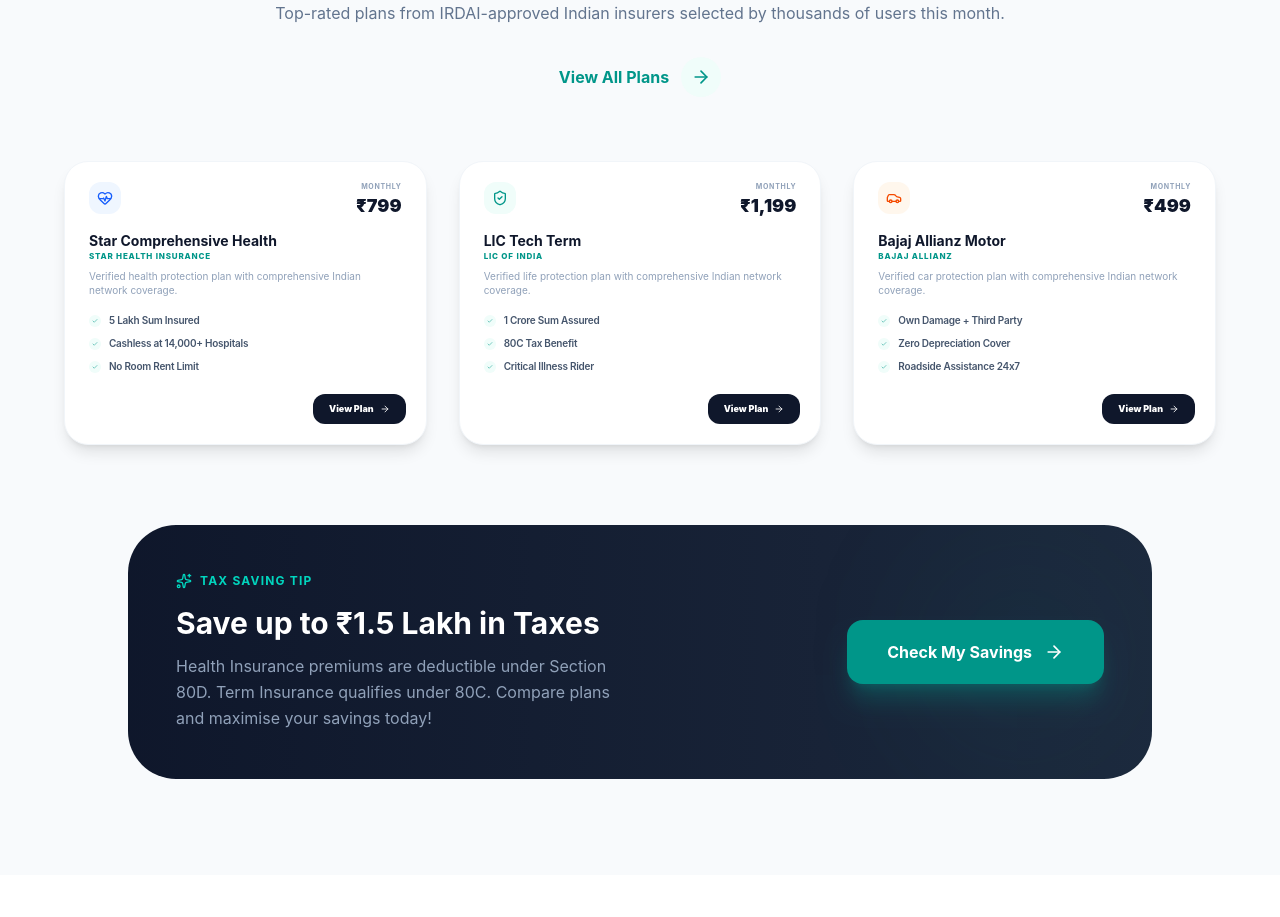
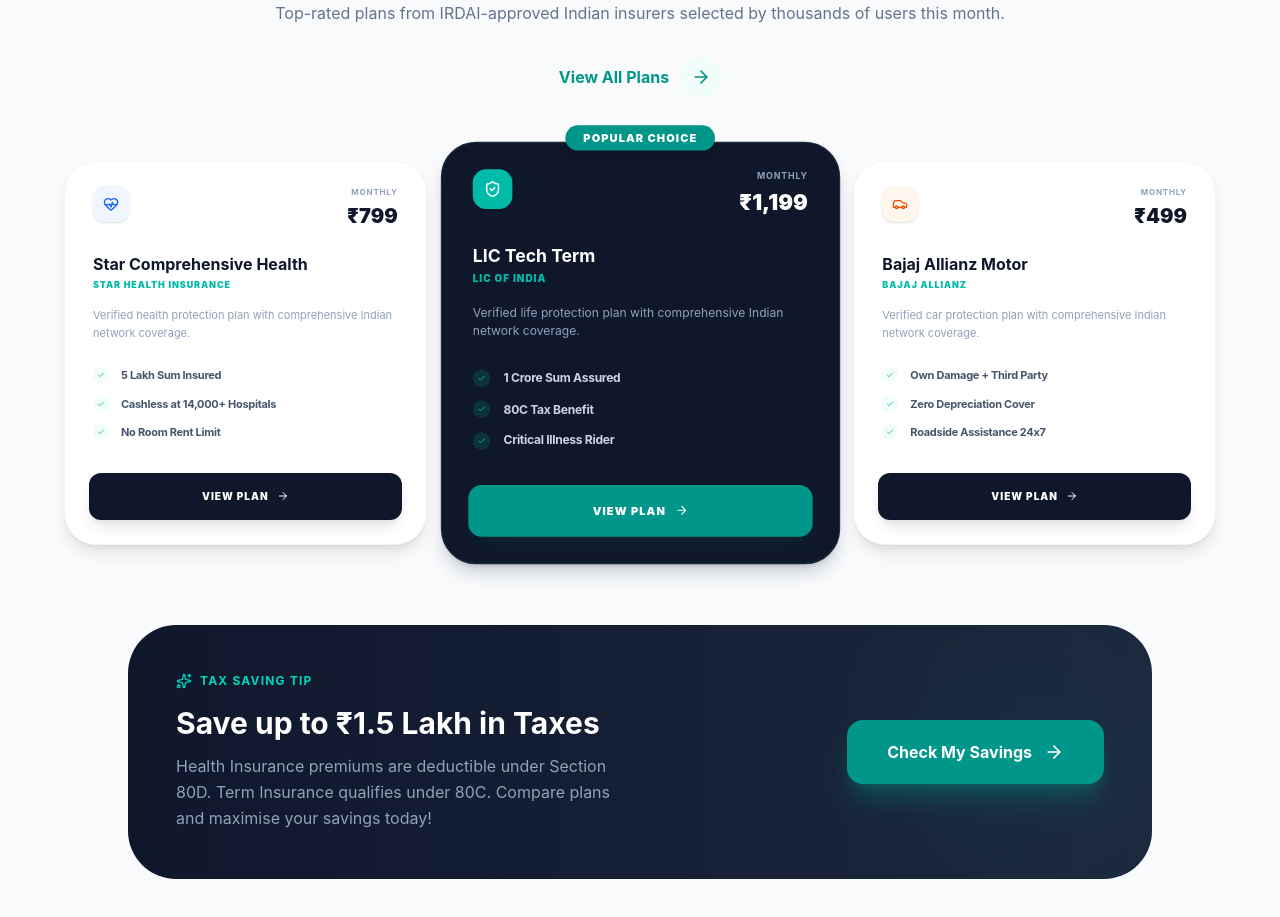
Before and after one commit to Gulhane-Shivani/SafeGuard_Advisor, a React (Vite) app: page / in a window 1280 px wide. Shown: the part 2120-3037 px from the top of the page. Built offline with nearby package versions, Linux system fonts and the light colour scheme.

Commit message:
implement PlanCard component and integrate into Home page for insurance plan display

```diff
--- a/src/components/insurance/PlanCard.tsx
+++ b/src/components/insurance/PlanCard.tsx
@@ -11,7 +11,7 @@
   recommended?: boolean;
 }
 
-const PlanCard: React.FC<PlanCardProps> = ({ title, type, price, provider, features }) => {
+const PlanCard: React.FC<PlanCardProps> = ({ title, type, price, provider, features, recommended }) => {
   const [showModal, setShowModal] = useState(false);
 
   useEffect(() => {
@@ -34,6 +34,7 @@
   };
 
   const getThemeColor = () => {
+    if (recommended) return 'bg-teal-500 text-white';
     switch (type) {
       case 'health': return 'bg-blue-50 text-blue-600';
       case 'car': return 'bg-orange-50 text-orange-600';
@@ -46,49 +47,66 @@
   return (
     <>
       <div className={cn(
-        "relative group p-5 rounded-[1.5rem] transition-all duration-300 border bg-white border-slate-100 shadow-lg hover:shadow-xl hover:-translate-y-1",
-        showModal ? "z-[99] !transform-none !transition-none" : "z-10"
+        "relative group p-6 rounded-[2rem] transition-all duration-500 border shadow-lg hover:shadow-2xl",
+        recommended
+          ? "bg-slate-900 border-slate-800 md:scale-110 z-20 shadow-slate-900/20"
+          : "bg-white border-slate-100 hover:-translate-y-1 z-10",
+        showModal ? "!transform-none !transition-none" : ""
       )}>
-        <div className="flex items-start justify-between mb-3 px-1">
-          <div className={cn("p-2 rounded-lg transition-transform group-hover:scale-110", getThemeColor())}>
+        {recommended && (
+          <div className="absolute -top-4 left-1/2 -translate-x-1/2 bg-teal-600 text-white px-4 py-1 rounded-full text-[10px] font-black uppercase tracking-widest shadow-lg z-30">
+            Popular Choice
+          </div>
+        )}
+
+        <div className="flex items-start justify-between mb-6 px-1">
+          <div className={cn("p-2.5 rounded-xl transition-transform group-hover:scale-110 shadow-sm", getThemeColor())}>
             {getIcon()}
           </div>
           <div className="text-right">
-            <p className="text-[7px] font-bold uppercase tracking-widest text-slate-400">Monthly</p>
-            <p className="text-lg font-black text-slate-900">
+            <p className={cn("text-[8px] font-bold uppercase tracking-widest mb-1", recommended ? "text-slate-400" : "text-slate-400")}>Monthly</p>
+            <p className={cn("text-xl font-black", recommended ? "text-white" : "text-slate-900")}>
               &#8377;{price}
             </p>
           </div>
         </div>
 
-        <div className="mb-2 px-1">
-          <h3 className="text-sm font-bold text-slate-900 leading-tight truncate">{title}</h3>
-          <p className="text-[8px] font-extrabold uppercase tracking-widest text-teal-600">
+        <div className="mb-4 px-1">
+          <h3 className={cn("text-base font-bold leading-tight truncate mb-1", recommended ? "text-white" : "text-slate-900")}>{title}</h3>
+          <p className="text-[9px] font-black uppercase tracking-widest text-teal-500">
             {provider}
           </p>
         </div>
 
-        <p className="text-[10px] leading-snug mb-4 text-slate-400 px-1 line-clamp-2">
+        <p className={cn("text-[11px] leading-relaxed mb-6 px-1 line-clamp-2", recommended ? "text-slate-400" : "text-slate-400")}>
           Verified {type} protection plan with comprehensive Indian network coverage.
         </p>
 
-        <div className="space-y-2 mb-5 px-1">
+        <div className="space-y-3 mb-8 px-1">
           {features.slice(0, 3).map((feature, idx) => (
-            <div key={idx} className="flex items-center gap-2">
-              <div className="flex-shrink-0 w-3 h-3 rounded-full bg-teal-50 text-teal-600 flex items-center justify-center">
-                <Check className="w-1.5 h-1.5" />
+            <div key={idx} className="flex items-center gap-3">
+              <div className={cn(
+                "flex-shrink-0 w-4 h-4 rounded-full flex items-center justify-center",
+                recommended ? "bg-teal-900/50 text-teal-400" : "bg-teal-50 text-teal-600"
+              )}>
+                <Check className="w-2 h-2" />
               </div>
-              <span className="text-[10px] font-semibold text-slate-600 tracking-tight">{feature}</span>
+              <span className={cn("text-[11px] font-bold tracking-tight", recommended ? "text-slate-300" : "text-slate-600")}>{feature}</span>
             </div>
           ))}
         </div>
 
-        <div className="flex justify-end">
+        <div className="flex justify-center">
           <button
             onClick={() => setShowModal(true)}
-            className="w-fit px-4 py-2 rounded-lg text-[9px] font-black bg-slate-900 text-white hover:bg-slate-800 flex items-center justify-center gap-1.5 transition-all active:scale-95 whitespace-nowrap"
+            className={cn(
+              "w-full py-4 rounded-xl text-[10px] font-black flex items-center justify-center gap-2 transition-all active:scale-95 whitespace-nowrap uppercase tracking-widest shadow-lg",
+              recommended
+                ? "bg-teal-600 text-white hover:bg-teal-500 shadow-teal-900/20"
+                : "bg-slate-900 text-white hover:bg-slate-800"
+            )}
           >
-            View Plan <ArrowRight className="w-2.5 h-2.5" />
+            View Plan <ArrowRight className="w-3 h-3" />
           </button>
         </div>
       </div>
--- a/src/pages/Home.tsx
+++ b/src/pages/Home.tsx
@@ -227,6 +227,7 @@
               price="1,199"
               provider="LIC of India"
               features={['1 Crore Sum Assured', '80C Tax Benefit', 'Critical Illness Rider', 'Return of Premium Option']}
+              recommended={true}
             />
             <PlanCard
               title="Bajaj Allianz Motor"
```
